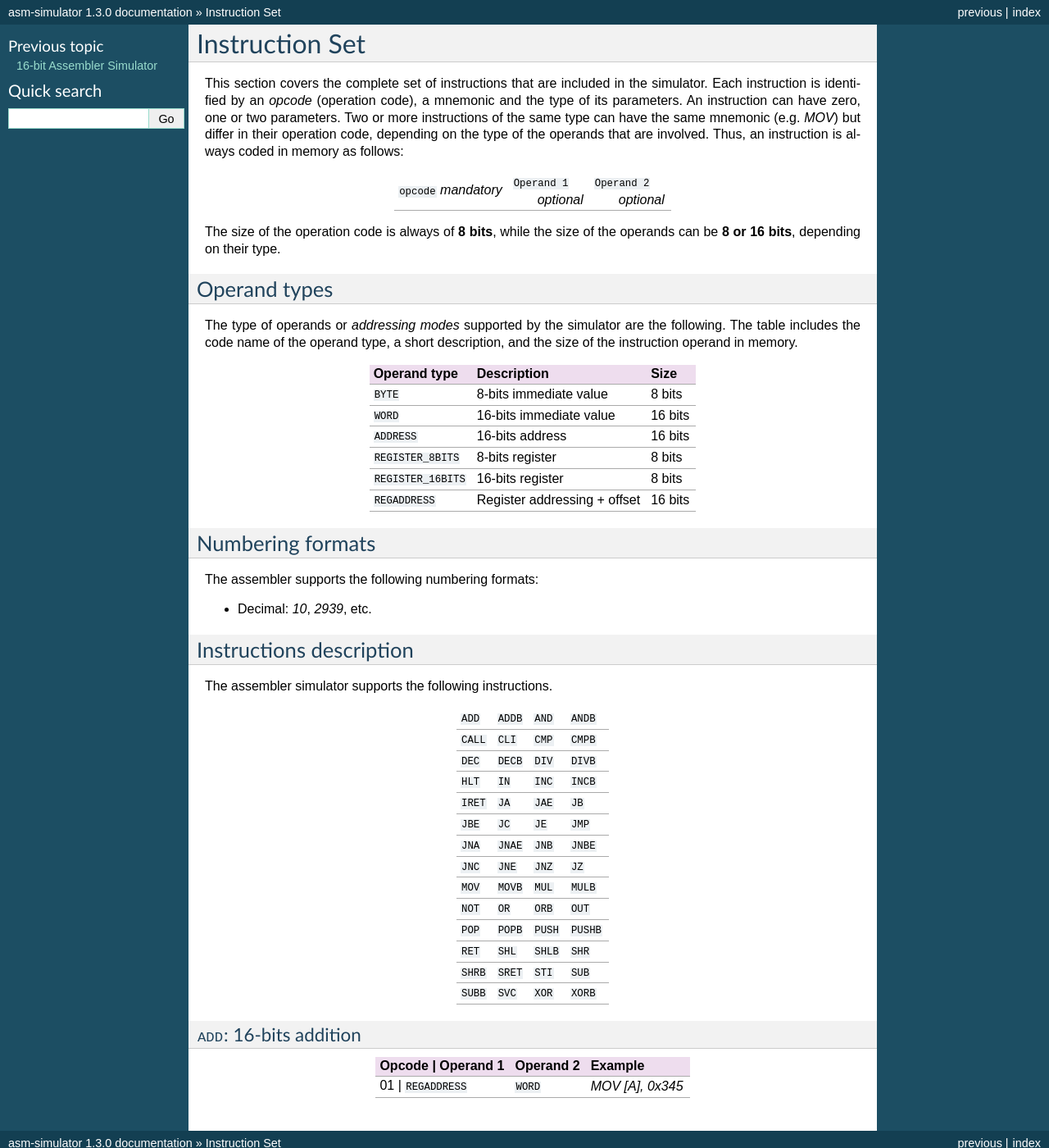
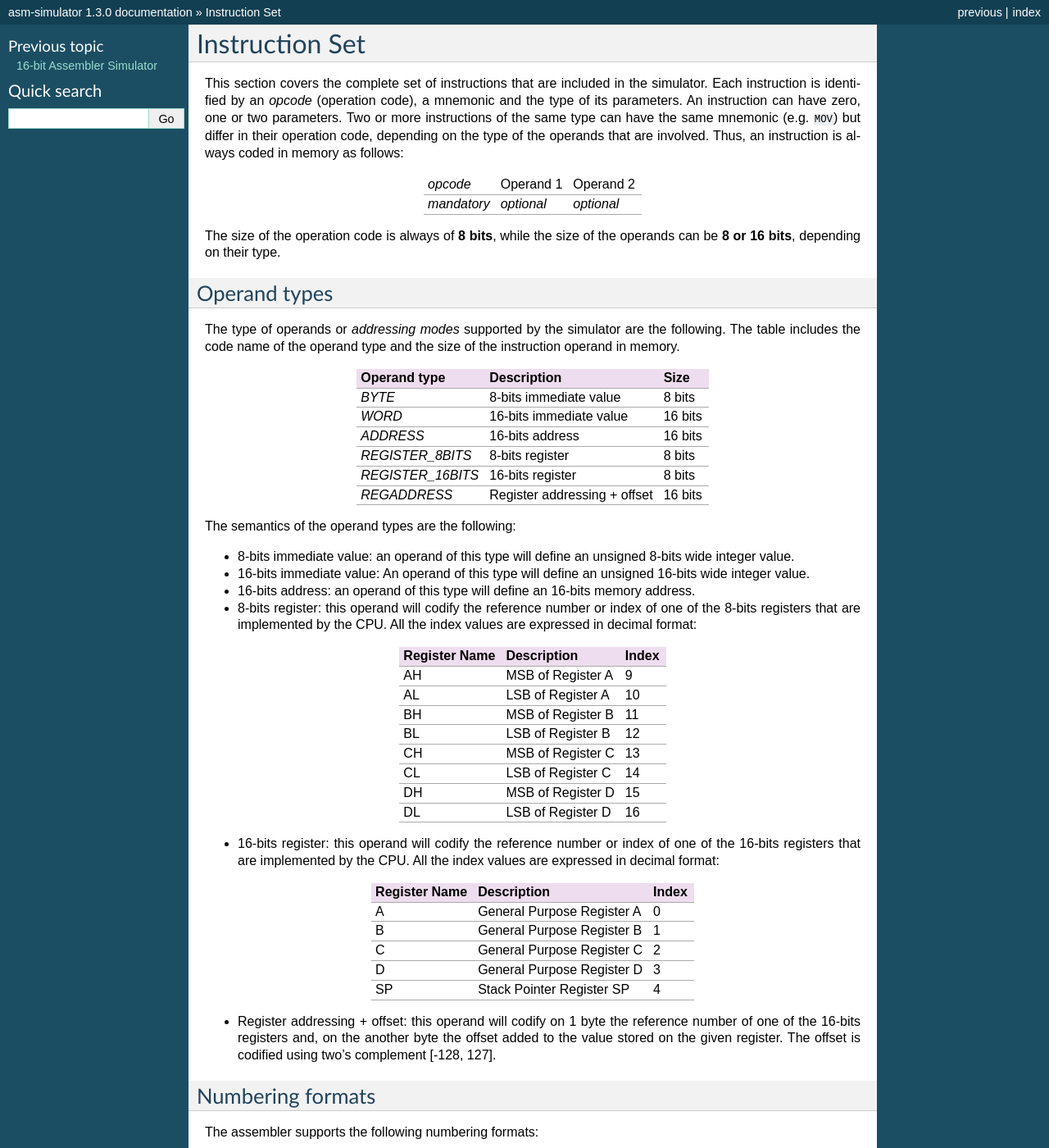
Before and after one commit to parraman/asm-simulator, a Sphinx documentation site: the page built from docs/instruction-set.rst, in a window 1280 px wide and 1400 px high. Shown: the whole window at 82% size. Built offline with Sphinx 7.4.7, drawn with Linux system fonts in a browser that asks for light colours; some of the changed text lies outside the part shown.

Commit message:
Minor additions

```diff
--- a/docs/instruction-set.rst
+++ b/docs/instruction-set.rst
@@ -5,14 +5,15 @@
 simulator. Each instruction is identified by an *opcode* (operation code), a
 mnemonic and the type of its parameters. An instruction can have zero, one or
 two parameters. Two or more instructions of the same type can have the same
-mnemonic (e.g. `MOV`) but differ in their operation code, depending on the type
+mnemonic (e.g. ``MOV``) but differ in their operation code, depending on the type
 of the operands that are involved. Thus, an instruction is always coded in
 memory as follows:
 
-+-------------+---------------+---------------+
-| ``opcode``  | ``Operand 1`` | ``Operand 2`` |
-| *mandatory* |   *optional*  |   *optional*  |
-+-------------+---------------+---------------+
++-------------+------------+------------+
+| *opcode*    | Operand 1  | Operand 2  |
++-------------+------------+------------+
+| *mandatory* | *optional* | *optional* |
++-------------+------------+------------+
 
 The size of the operation code is always of **8 bits**, while the size of the
 operands can be **8 or 16 bits**, depending on their type.
@@ -22,32 +23,92 @@
 -------------
 
 The type of operands or *addressing modes* supported by the simulator are the
-following. The table includes the code name of the operand type, a short
-description, and the size of the instruction operand in memory.
+following. The table includes the code name of the operand type and the size
+of the instruction operand in memory.
 
-+---------------------+------------------------------+---------+
-| Operand type        | Description                  |  Size   |
-+=====================+==============================+=========+
-| ``BYTE``            | 8-bits immediate value       | 8 bits  |
-+---------------------+------------------------------+---------+
-| ``WORD``            | 16-bits immediate value      | 16 bits |
-+---------------------+------------------------------+---------+
-| ``ADDRESS``         | 16-bits address              | 16 bits |
-+---------------------+------------------------------+---------+
-| ``REGISTER_8BITS``  | 8-bits register              | 8 bits  |
-+---------------------+------------------------------+---------+
-| ``REGISTER_16BITS`` | 16-bits register             | 8 bits  |
-+---------------------+------------------------------+---------+
-| ``REGADDRESS``      | Register addressing + offset | 16 bits |
-+---------------------+------------------------------+---------+
++-------------------+------------------------------+---------+
+| Operand type      | Description                  |  Size   |
++===================+==============================+=========+
+| *BYTE*            | 8-bits immediate value       | 8 bits  |
++-------------------+------------------------------+---------+
+| *WORD*            | 16-bits immediate value      | 16 bits |
++-------------------+------------------------------+---------+
+| *ADDRESS*         | 16-bits address              | 16 bits |
++-------------------+------------------------------+---------+
+| *REGISTER_8BITS*  | 8-bits register              | 8 bits  |
++-------------------+------------------------------+---------+
+| *REGISTER_16BITS* | 16-bits register             | 8 bits  |
++-------------------+------------------------------+---------+
+| *REGADDRESS*      | Register addressing + offset | 16 bits |
++-------------------+------------------------------+---------+
+
+The semantics of the operand types are the following:
+
+* 8-bits immediate value: an operand of this type will define an unsigned
+  8-bits wide integer value.
+
+* 16-bits immediate value: An operand of this type will define an unsigned
+  16-bits wide integer value.
+
+* 16-bits address: an operand of this type will define an 16-bits memory
+  address.
+
+* 8-bits register: this operand will codify the reference number or index of
+  one of the 8-bits registers that are implemented by the CPU. All the index
+  values are expressed in decimal format:
+
++---------------+-------------------+-------+
+| Register Name | Description       | Index |
++===============+===================+=======+
+| AH            | MSB of Register A | 9     |
++---------------+-------------------+-------+
+| AL            | LSB of Register A | 10    |
++---------------+-------------------+-------+
+| BH            | MSB of Register B | 11    |
++---------------+-------------------+-------+
+| BL            | LSB of Register B | 12    |
++---------------+-------------------+-------+
+| CH            | MSB of Register C | 13    |
++---------------+-------------------+-------+
+| CL            | LSB of Register C | 14    |
++---------------+-------------------+-------+
+| DH            | MSB of Register D | 15    |
++---------------+-------------------+-------+
+| DL            | LSB of Register D | 16    |
++---------------+-------------------+-------+
+
+* 16-bits register: this operand will codify the reference number or index of
+  one of the 16-bits registers that are implemented by the CPU. All the index
+  values are expressed in decimal format:
+
++---------------+----------------------------+-------+
+| Register Name | Description                | Index |
++===============+============================+=======+
+| A             | General Purpose Register A | 0     |
++---------------+----------------------------+-------+
+| B             | General Purpose Register B | 1     |
++---------------+----------------------------+-------+
+| C             | General Purpose Register C | 2     |
++---------------+----------------------------+-------+
+| D             | General Purpose Register D | 3     |
++---------------+----------------------------+-------+
+| SP            | Stack Pointer Register SP  | 4     |
++---------------+----------------------------+-------+
+
+* Register addressing + offset: this operand will codify on 1 byte the
+  reference number of one of the 16-bits registers and, on the another byte
+  the offset added to the value stored on the given register. The offset is
+  codified using two's complement [-128, 127].
 
 Numbering formats
 -----------------
 
 The assembler supports the following numbering formats:
 
-* Decimal: `10`, `2939`, etc.
-
+* Decimal: 10, 2939d, etc.
+* Octal: 0o237, 0o2332, etc.
+* Binary: 0000000010001000b, 1111111101010101b, etc.
+* Hexadecimal: 0x1000, 0x3FF, etc.
 
 Instructions description
 ------------------------
@@ -84,11 +145,25 @@
 | ``SUBB``  | ``SVC``   | ``XOR``    | ``XORB``  |
 +-----------+-----------+------------+-----------+
 
-``ADD``: 16-bits addition
-^^^^^^^^^^^^^^^^^^^^^^^^^
+ADD: 16-bits addition
+^^^^^^^^^^^^^^^^^^^^^
 
-+--------+----------------+------------+------------------+
-| Opcode | Operand 1      | Operand 2  | Example          |
-+=========================+============+==================+
-| 01     | ``REGADDRESS`` | ``WORD``   | `MOV [A], 0x345` |
-+--------+----------------+------------+------------------+
+Performs an addition of two 16-bits integers. Every form of the instruction
+will have two operands. Operand 1 will always be a reference to a 16-bits
+register. The integer contained by the register will be added to the value
+referenced by Operand 2 and then the result will be stored in the register
+referenced by Operand 1. The instruction shall have a different *opcode*
+depending on the types of the operands. The *opcodes* are all expressed using
+decimal format.
+
++--------+-------------------+-------------------+---------------------+
+| Opcode | Operand 1         | Operand 2         | Example             |
++========+===================+===================+=====================+
+| 17     | *REGISTER_16BITS* | *REGISTER_16BITS* | ``ADD A, B``        |
++--------+-------------------+-------------------+---------------------+
+| 18     | *REGISTER_16BITS* | *REGADDRESS*      | ``ADD C, [A-100]``  |
++--------+-------------------+-------------------+---------------------+
+| 19     | *REGISTER_16BITS* | *ADDRESS*         | ``ADD D, [0x1000]`` |
++--------+-------------------+-------------------+---------------------+
+| 20     | *REGISTER_16BITS* | *WORD*            | ``ADD B, 12345``    |
++--------+-------------------+-------------------+---------------------+
```
